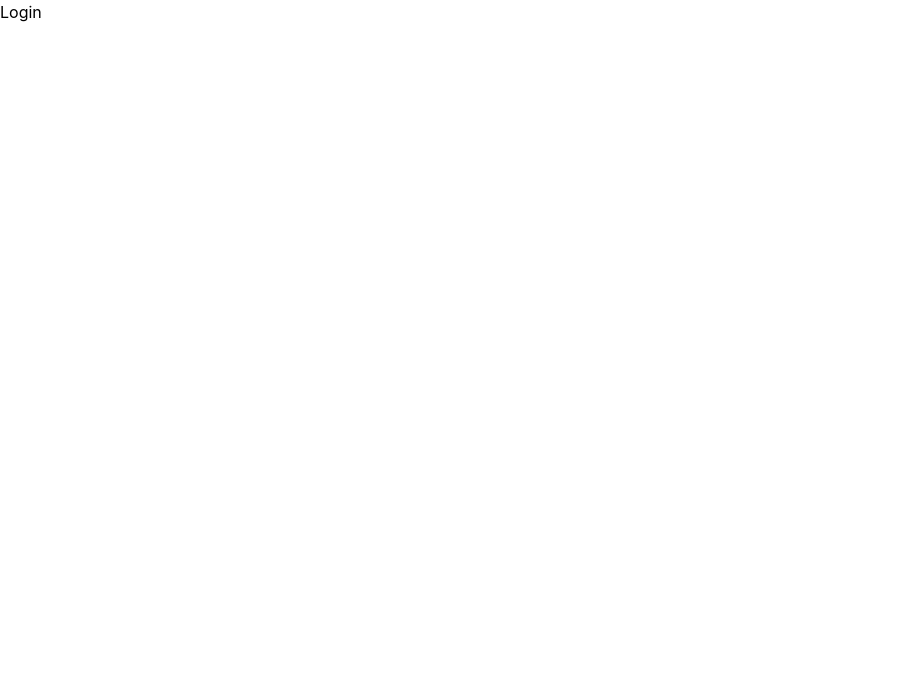
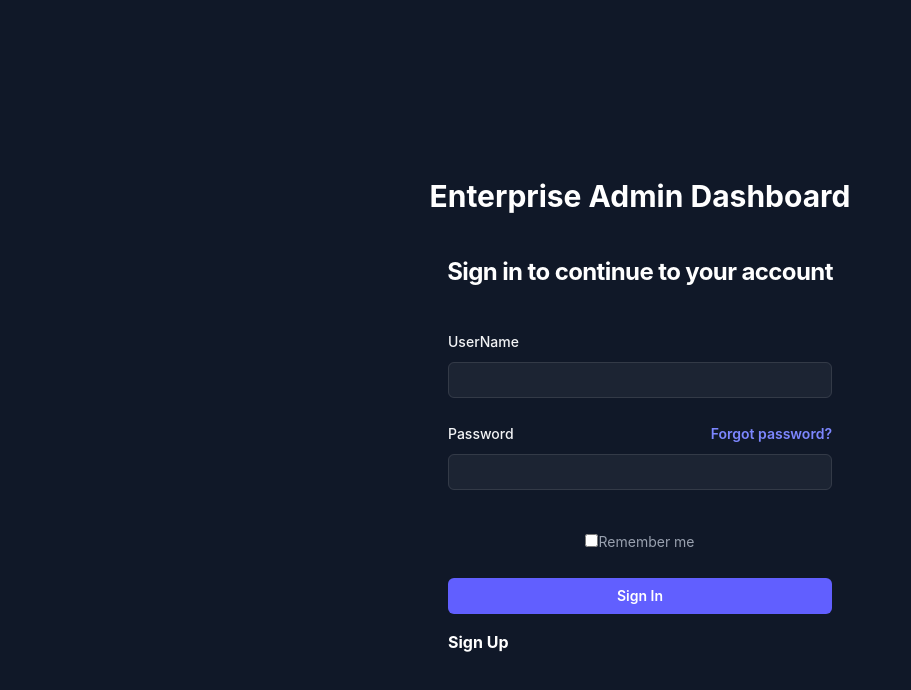
Before and after one commit to Musaib-Naseem/Enterprise-Admin-Dashboard, a React (Vite) app: page /login in a window 1280 px wide. Shown: the top 690 px of the page, without its empty margins (0-911 px from the left). Built offline with nearby package versions, Linux system fonts and the light colour scheme.

Commit message:
feat: add login functionality with JWT authentication

```diff
--- a/src/App.tsx
+++ b/src/App.tsx
@@ -1,6 +1,20 @@
 import AppRouter from "./routes/AppRouter";
+import { useEffect } from "react";
+import { useAppDispatch } from "./hooks";
+import { restoreSession } from "./features/auth/authSlice";
+import { getAccessToken } from "./utils/auth";
 
 const App = () => {
+  let token = getAccessToken();
+
+  const dispatch = useAppDispatch();
+
+  useEffect(() => {
+    if (token) {
+      dispatch(restoreSession(token));
+    }
+  }, [dispatch]);
+
   return (
     <div>
       <AppRouter />
--- a/src/features/auth/authSlice.ts
+++ b/src/features/auth/authSlice.ts
@@ -1,15 +1,31 @@
 import { createSlice } from "@reduxjs/toolkit";
 import type { PayloadAction } from "@reduxjs/toolkit";
 
+interface User {
+  id: number;
+  username: string;
+  email: string;
+}
+
+export interface LoginResponse {
+  accessToken: string;
+  refreshToken: string;
+  id: number;
+  username: string;
+  email: string;
+}
+
 interface AuthState {
   isAuthenticated: boolean;
-  user: null;
+  user: User | null;
+  accessToken: string | null;
   loading: boolean;
 }
 
 const initialState: AuthState = {
   isAuthenticated: false,
   user: null,
+  accessToken: null,
   loading: false,
 };
 
@@ -17,8 +33,14 @@ const authSlice = createSlice({
   name: "auth",
   initialState,
   reducers: {
-    loginSuccess: (state) => {
+    loginSuccess: (state, action: PayloadAction<LoginResponse>) => {
       state.isAuthenticated = true;
+      state.user = {
+        id: action.payload.id,
+        username: action.payload.username,
+        email: action.payload.email,
+      };
+      state.accessToken = action.payload.accessToken;
     },
 
     logout: (state) => {
@@ -28,9 +50,14 @@ const authSlice = createSlice({
     setLoading: (state, action: PayloadAction<boolean>) => {
       state.loading = action.payload;
     },
+
+    restoreSession: (state, action: PayloadAction<string>) => {
+      ((state.isAuthenticated = true), (state.accessToken = action.payload));
+    },
   },
 });
 
-export const { loginSuccess, logout, setLoading } = authSlice.actions;
+export const { loginSuccess, logout, setLoading, restoreSession } =
+  authSlice.actions;
 
 export default authSlice.reducer;
--- a/src/pages/Login.tsx
+++ b/src/pages/Login.tsx
@@ -1,8 +1,151 @@
+import { useForm } from "react-hook-form";
+import { zodResolver } from "@hookform/resolvers/zod";
+import { loginSchema } from "../schemas/authSchema";
+import { useLoginMutation } from "../services/api/authApi";
+import { loginSuccess } from "../features/auth/authSlice";
+import { useAppDispatch } from "../hooks";
+import { useNavigate } from "react-router-dom";
+import { toast } from "react-toastify";
+
 const Login = () => {
+  const navigate = useNavigate();
+
+  type LoginFormData = {
+    username: string;
+    password: string;
+    rememberMe: boolean;
+  };
+
+  const {
+    register,
+    handleSubmit,
+    formState: { errors },
+  } = useForm<LoginFormData>({ resolver: zodResolver(loginSchema) });
+
+  const dispatch = useAppDispatch();
+
+  const onSubmit = async (data: LoginFormData) => {
+    try {
+      const response = await login(data).unwrap();
+      localStorage.setItem("accessToken", response.accessToken);
+      localStorage.setItem("refreshToken", response.refreshToken);
+
+      console.log(response);
+      dispatch(loginSuccess(response));
+      toast.success("Login Successful");
+      navigate("/dashboard");
+    } catch (error) {
+      console.log(error);
+    }
+  };
+
+  const [login, { isLoading }] = useLoginMutation();
+
   return (
-    <>
-      <h1> Login </h1>
-    </>
+    <div className="h-screen w-screen bg-gray-900">
+      <div className="flex min-h-full flex-col justify-center px-6 py-12 lg:px-8">
+        <div className="sm:mx-auto sm:w-full sm:max-w-lg">
+          <h1 className="mt-8 text-center font-bold text-white text-3xl">
+            Enterprise Admin Dashboard
+          </h1>
+          <h2 className="mt-10 text-center text-2xl/9 font-bold tracking-tight text-white">
+            Sign in to continue to your account
+          </h2>
+        </div>
+
+        <div className="mt-10 sm:mx-auto sm:w-full sm:max-w-sm">
+          <form
+            action="#"
+            method="POST"
+            className="space-y-6"
+            onSubmit={handleSubmit(onSubmit)}
+          >
+            <div>
+              <label
+                htmlFor="email"
+                className="block text-sm/6 font-medium text-gray-100"
+              >
+                UserName
+              </label>
+              <div className="mt-2">
+                <input
+                  {...register("username")}
+                  id="username"
+                  name="username"
+                  type="text"
+
+                  autoComplete="username"
+                  className="block w-full rounded-md bg-white/5 px-3 py-1.5 text-base text-white outline-1 -outline-offset-1 outline-white/10 placeholder:text-gray-500 focus:outline-2 focus:-outline-offset-2 focus:outline-indigo-500 sm:text-sm/6"
+                />
+                {errors.username && (
+                  <p className="mt-1 text-sm text-red-500">
+                    {errors.username.message}
+                  </p>
+                )}
+              </div>
+            </div>
+
+            <div>
+              <div className="flex items-center justify-between">
+                <label
+                  htmlFor="password"
+                  className="block text-sm/6 font-medium text-gray-100"
+                >
+                  Password
+                </label>
+                <div className="text-sm">
+                  <a
+                    href="#"
+                    className="font-semibold text-indigo-400 hover:text-indigo-300"
+                  >
+                    Forgot password?
+                  </a>
+                </div>
+              </div>
+              <div className="mt-2">
+                <input
+                  {...register("password")}
+                  id="password"
+                  name="password"
+                  type="password"
+
+                  autoComplete="current-password"
+                  className="block w-full rounded-md bg-white/5 px-3 py-1.5 text-base text-white outline-1 -outline-offset-1 outline-white/10 placeholder:text-gray-500 focus:outline-2 focus:-outline-offset-2 focus:outline-indigo-500 sm:text-sm/6"
+                />
+                {errors.password && (
+                  <p className="mt-1 text-sm text-red-500">
+                    {errors.password.message}
+                  </p>
+                )}
+              </div>
+            </div>
+
+            <p className="mt-10 text-center text-sm/6 text-gray-400">
+              <label>
+                <input type="checkbox" {...register("rememberMe")} />
+                Remember me
+              </label>
+            </p>
+
+            <div>
+              <button
+                type="submit"
+                disabled={isLoading}
+                className="cursor-pointer flex w-full justify-center rounded-md bg-indigo-500 px-3 py-1.5 text-sm/6 font-semibold text-white hover:bg-indigo-400 focus-visible:outline-2 focus-visible:outline-offset-2 focus-visible:outline-indigo-500"
+              >
+                {isLoading ? "Signing In..." : "Sign In"}
+              </button>
+
+              <div className="mt-4 text-gray-600">
+                <span className="cursor-pointer text-white font-bold hover:underline">
+                  Sign Up
+                </span>
+              </div>
+            </div>
+          </form>
+        </div>
+      </div>
+    </div>
   );
 };
 
--- /dev/null
+++ b/src/schemas/authSchema.ts
@@ -0,0 +1,9 @@
+import { z } from "zod";
+
+export const loginSchema = z.object({
+  username: z.string().min(2, "Invalid Username Address"),
+
+  password: z.string().min(6, "Password must be atleast 6 character"),
+
+  rememberMe: z.boolean(),
+});
--- a/src/services/api/authApi.ts
+++ b/src/services/api/authApi.ts
@@ -0,0 +1,36 @@
+import { apiSlice } from "./apiSlice";
+
+interface LoginRequest {
+  username: string;
+  password: string;
+}
+
+interface LoginResponse {
+  accessToken: string;
+  refreshToken: string;
+  id: number;
+  username: string;
+  email: string;
+}
+
+export const authApi = apiSlice.injectEndpoints({
+  endpoints: (builder) => ({
+    login: builder.mutation<LoginResponse, LoginRequest>({
+      query: (credentials) => ({
+        url: "/auth/login",
+        method: "POST",
+        body: credentials,
+      }),
+    }),
+  }),
+});
+
+export const { useLoginMutation } = authApi;
+
+// After the login API works, the typical enterprise sequence is:
+
+// ✅ Save the JWT access token.
+// ✅ Update the Redux auth state (isAuthenticated, user).
+// ✅ Redirect the user to the dashboard.
+// ✅ Handle login errors with user-friendly messages.
+// ✅ Add logout and protected routes.
--- /dev/null
+++ b/src/utils/auth.ts
@@ -0,0 +1,13 @@
+const ACCESS_TOKEN_KEY = "accessToken";
+
+export const saveAccessToken = (token: string) => {
+  localStorage.setItem(ACCESS_TOKEN_KEY, token);
+};
+
+export const getAccessToken = () => {
+  return localStorage.getItem(ACCESS_TOKEN_KEY);
+};
+
+export const removeAccessToken = () => {
+  localStorage.removeItem(ACCESS_TOKEN_KEY);
+};
```
